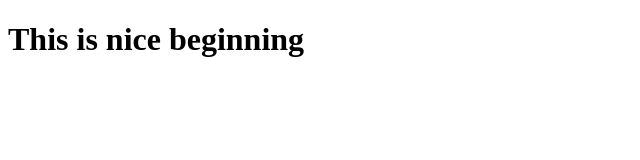
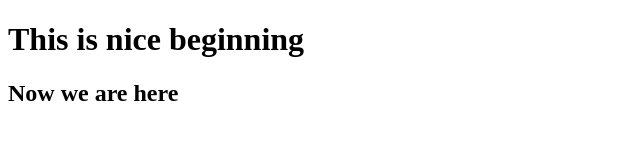
Before and after one commit to virajdalvi/vdproject, a plain HTML site: page index.html in a window 1280 px wide. Shown: the whole page, without its empty margins (0-640 px from the left). Drawn offline with Linux system fonts and the light colour scheme.

Commit message:
Second commmit added line

```diff
--- a/index.html
+++ b/index.html
@@ -9,5 +9,8 @@
     <h1>
         This is nice beginning
     </h1>
+    <h2>
+        Now we are here
+    </h2>
 </body>
 </html>
```
